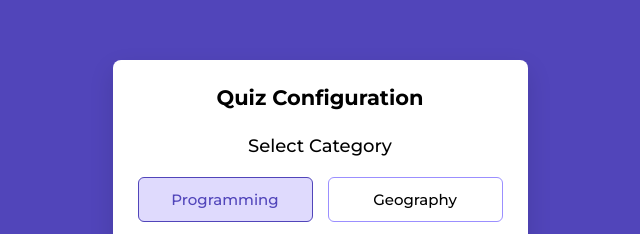
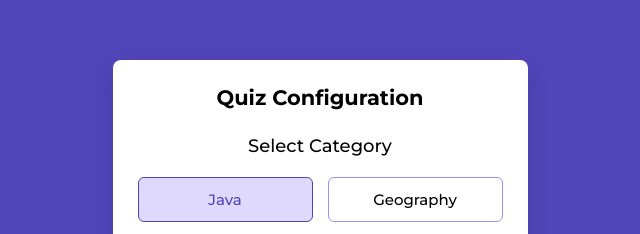
Before and after one commit to SwainNeHa/Quiz-Game, a plain HTML site: page index.html in a window 1280 px wide. Shown: the part 123-357 px from the top of the page, 320-960 px from the left. Drawn offline with nearby package versions, Linux system fonts and the light colour scheme.

Commit message:
Update index.html

```diff
--- a/index.html
+++ b/index.html
@@ -27,7 +27,7 @@
         <div class="config-option">
             <h4 class="option-title">Select Category</h4>
             <div class="category-options">
-                <button class="category-option active">Programming</button>
+                <button class="category-option active">Java</button>
                 <button class="category-option">Geography</button>
                 <button class="category-option">Mathematics</button>
                 <button class="category-option">Entertainment</button>
```
